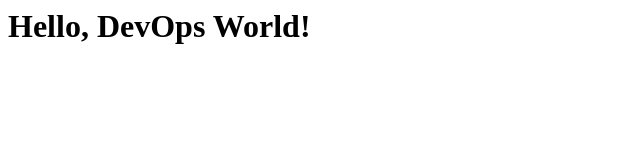
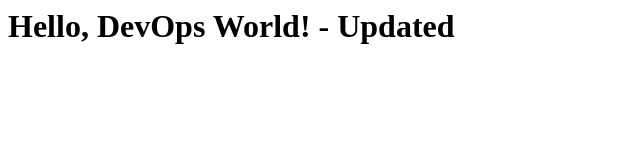
Before and after one commit to IvanaNasif/DevOps, a plain HTML site: page index.html in a window 1280 px wide. Shown: the whole page, without its empty margins (0-640 px from the left). Drawn offline with Linux system fonts and the light colour scheme.

Commit message:
Update index.html

```diff
--- a/index.html
+++ b/index.html
@@ -1 +1 @@
-<h1>Hello, DevOps World!</h1>
+<h1>Hello, DevOps World! - Updated</h1>
```
